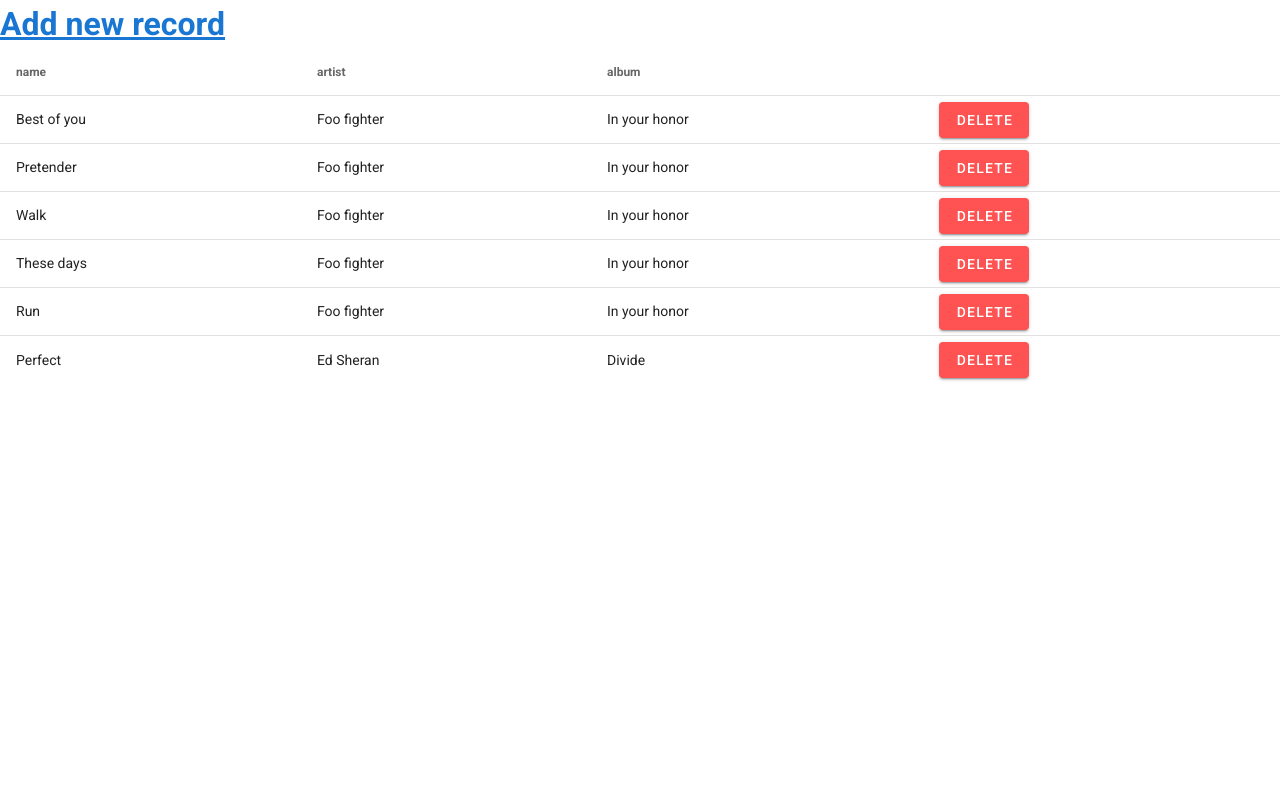
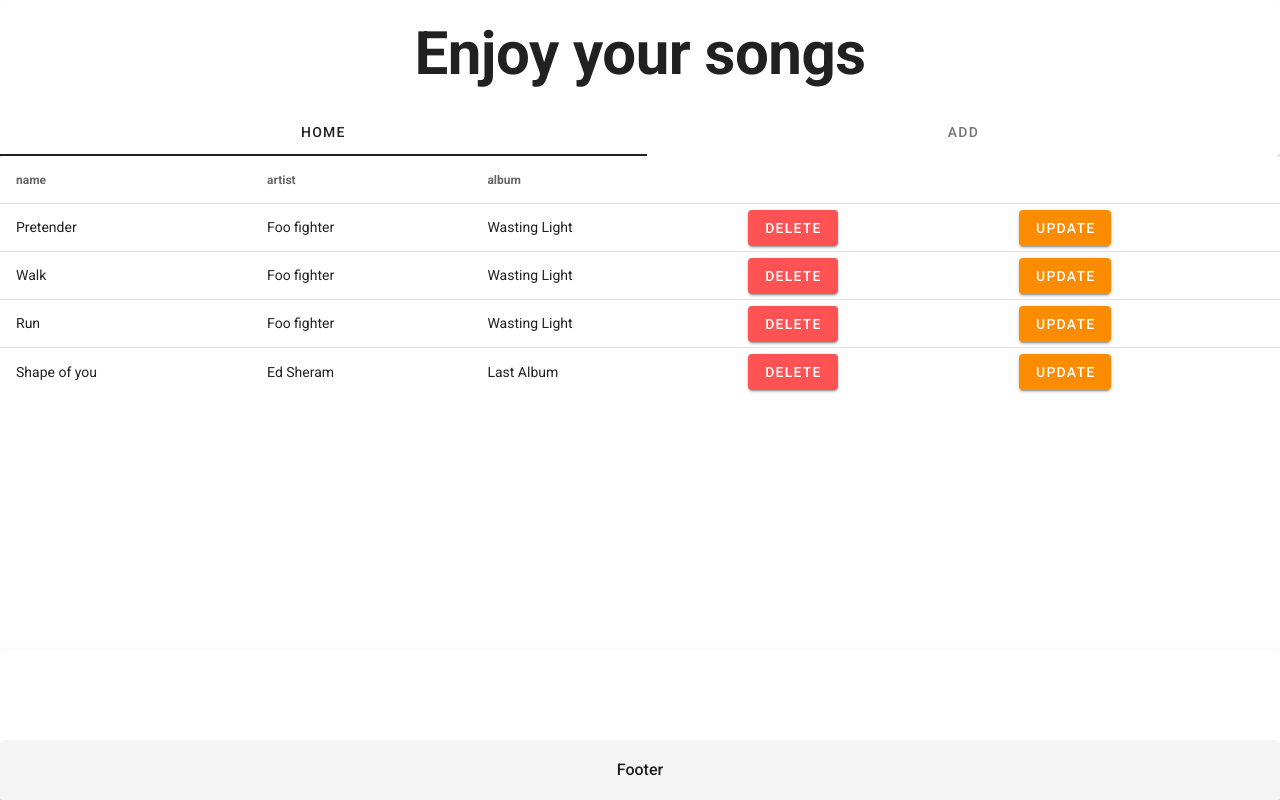
Before and after one commit to guilhermebaldissera/vue-project, a Vue app: page / in a window 1280 px wide. Built offline with nearby package versions, Linux system fonts and the light colour scheme; data requests are answered from the project's data file.

Commit message:
adding update feature

```diff
--- a/db.json
+++ b/db.json
@@ -28,40 +28,28 @@
   ],
   "songs": [
     {
-      "id": 1,
-      "name": "Best of you",
+      "name": "Pretender",
       "artist": "Foo fighter",
-      "album": "In your honor"
+      "album": "Wasting Light",
+      "id": 2
     },
     {
-      "id": 2,
-      "name": "Pretender",
+      "name": "Walk",
       "artist": "Foo fighter",
-      "album": "In your honor"
+      "album": "Wasting Light",
+      "id": 3
     },
     {
-      "id": 3,
-      "name": "Walk",
+      "name": "Run",
       "artist": "Foo fighter",
-      "album": "In your honor"
+      "album": "Wasting Light",
+      "id": 5
     },
     {
-      "id": 4,
-      "name": "These days",
-      "artist": "Foo fighter",
-      "album": "In your honor"
-    },
-    {
-      "id": 5,
-      "name": "Run",
-      "artist": "Foo fighter",
-      "album": "In your honor"
-    },
-    {
-      "name": "Perfect",
-      "artist": "Ed Sheran",
-      "album": "Divide",
-      "id": 6
+      "name": "Shape of you",
+      "artist": "Ed Sheram",
+      "album": "Last Album",
+      "id": 7
     }
   ],
   "comments": [
--- a/src/App.vue
+++ b/src/App.vue
@@ -1,10 +1,30 @@
 <template>
   <v-app>
+  <v-card color="basil">
+    <v-card-title class="text-center justify-center py-6">
+      <h1 class="font-weight-bold display-3 basil--text">
+        Enjoy your songs
+      </h1>
+    </v-card-title>
+
+    <v-tabs v-model="tab" background-color="transparent" color="basil" grow>
+      <v-tab to="/">Home</v-tab>
+      <v-tab to="/song/add">Add</v-tab>
+    </v-tabs>
+  </v-card>
     <v-main>
       <keep-alive>
         <router-view />
       </keep-alive>
     </v-main>
+    <v-card height="150">
+    <v-footer
+      absolute
+      class="font-weight-medium"
+    >
+      <v-col class="text-center" cols="12">Footer </v-col>
+    </v-footer>
+  </v-card>
   </v-app>
 </template>
 
@@ -14,9 +34,19 @@
 
   components: {
   },
-
-  data: () => ({
-    //
-  })
+  data () {
+    return {
+      tab: null
+    }
+  }
+  // watch:{
+  //   tab: (val)=>{
+  //     console.log(val)
+  //   }
+  // }
 }
 </script>
+
+<style scoped>
+
+</style>
--- a/src/components/SimpleTable.vue
+++ b/src/components/SimpleTable.vue
@@ -7,12 +7,14 @@
             {{item}}
           </th>
           <th class="text-left"></th>
+          <th class="text-left"></th>
         </tr>
       </thead>
       <tbody>
         <tr v-for="item in content" :key="item.id">
           <td v-for="value in item.body" :key='value'>{{ value }}</td>
           <td><v-btn @click="deleteItem(item.id)" color="error">Delete</v-btn></td>
+          <td><v-btn @click="updateItem(item)" color="warning" dark>Update</v-btn></td>
         </tr>
       </tbody>
     </template>
@@ -37,6 +39,11 @@
     }
   },
 //   props: ['headers', 'content']
+  methods: {
+    updateItem(item){
+      this.$emit("updateElem", item)
+    }
+  }
 }
 </script>
 
--- a/src/router/index.js
+++ b/src/router/index.js
@@ -11,12 +11,13 @@
     component: Home
   },
   {
-    path: '/add',
-    name: 'Add',
+    path: '/song/:action',
+    name: 'AddAndUpdate',
     // route level code-splitting
     // this generates a separate chunk (about.[hash].js) for this route
     // which is lazy-loaded when the route is visited.
-    component: () => import(/* webpackChunkName: "about" */ '../views/Add.vue')
+    component: () => import(/* webpackChunkName: "about" */ '../views/AddAndUpdate.vue'),
+    props: true
   },
   {
     path: '*',
--- a/src/store/index.js
+++ b/src/store/index.js
@@ -31,6 +31,11 @@
     deleteElem(state, payload) {
       const index = state.songs.findIndex(song => song.id == payload)
       state.songs.splice(index, 1)
+    },
+    updateElem(state, payload){
+      const index = state.songs.findIndex(song => song.id == payload.id)
+      state.songs.splice(index, 1)
+      state.songs.push(payload)
     }
   },
   actions: {
--- a/src/views/Add.vue
+++ /dev/null
@@ -1,80 +0,0 @@
-<template>
-  <div>
-    <router-link to="/" tag='h1'>
-      <a>Go To HOME</a>
-    </router-link>
-    <v-alert dense text type="success" dismissible v-if="feedback">{{feedbackMsg}}</v-alert>
-    <v-form>
-      <v-container>
-        <v-row>
-          <v-col
-            cols="12"
-            sm="6"
-            md="3"
-          >
-            <v-text-field label="Name" v-model="song.name"></v-text-field>
-          </v-col>
-
-          <v-col
-            cols="12"
-            sm="6"
-            md="3"
-          >
-            <v-text-field label="Artist" v-model="song.artist"> </v-text-field>
-          </v-col>
-          <v-col
-            cols="12"
-            sm="6"
-            md="3"
-          >
-            <v-text-field label="Album" v-model="song.album"> </v-text-field>
-          </v-col>
-          <v-col
-            cols="12"
-            sm="6"
-            md="3"
-          >
-            <v-btn @click.prevent="add()" depressed>Add</v-btn>
-          </v-col>
-        </v-row>
-      </v-container>
-    </v-form>
-  </div>
-</template>
-
-<script>
-export default {
-  name: 'Add',
-  data () {
-    return {
-      song: {
-        name: '',
-        artist: '',
-        album: ''
-      },
-      feedback: false,
-      feedbackMsg: 'Element Insert Succefully'
-    }
-  },
-  methods: {
-    add () {
-      this.$http.post('songs', {... this.song})
-      .then(resp=> {
-        this.$store.commit('addElem', resp.data)
-        this.cleanAndFeedback("'Element Insert Succefully'")
-        setInterval(_ => this.feedback = false, 3000)
-      }).catch(e =>{
-        this.cleanAndFeedback(e.toString())
-        console.log(e)
-      } )
-    },
-    cleanAndFeedback(msg){
-      this.feedbackMsg = msg
-        this.feedback = true
-        this.song.name = ''
-        this.song.artist= ''
-        this.song.album = ''
-    }
-  }
-}
-</script>
--- /dev/null
+++ b/src/views/AddAndUpdate.vue
@@ -0,0 +1,115 @@
+<template>
+  <div>
+    <v-alert dense text type="success" dismissible v-if="feedback">{{feedbackMsg}}</v-alert>
+    <v-form>
+      <v-container>
+        <v-row>
+          <v-col
+            cols="12"
+            sm="6"
+            md="3"
+          >
+            <v-text-field label="Name" v-model="song.name"></v-text-field>
+          </v-col>
+
+          <v-col
+            cols="12"
+            sm="6"
+            md="3"
+          >
+            <v-text-field label="Artist" v-model="song.artist"> </v-text-field>
+          </v-col>
+          <v-col
+            cols="12"
+            sm="6"
+            md="3"
+          >
+            <v-text-field label="Album" v-model="song.album"> </v-text-field>
+          </v-col>
+          <v-col
+            cols="12"
+            sm="6"
+            md="3"
+          >
+            <v-btn @click.prevent="addOrUpdate()" depressed>{{editMode ? "Update" : "Add"}}</v-btn>
+          </v-col>
+        </v-row>
+      </v-container>
+    </v-form>
+  </div>
+</template>
+
+<script>
+export default {
+  props: ['action'],
+  name: 'Add',
+  data () {
+    return {
+      id: 0,
+      song: {
+        name: '',
+        artist: '',
+        album: ''
+      },
+      editMode: false,
+      feedback: false,
+      feedbackMsg: 'Element Insert Succefully'
+    }
+  },
+  methods: {
+    addOrUpdate () {
+      if(!this.editMode){
+        this.$http.post('songs', {... this.song})
+        .then(resp=> {
+          this.$store.commit('addElem', resp.data)
+          this.cleanAndFeedback("'Element Insert Succefully'")
+        }).catch(e =>{
+          this.cleanAndFeedback(e.toString())
+        })
+      }
+      else{
+        this.$http.put(`songs/${this.id}`, {... this.song}).then(resp=>{
+          this.$store.commit('updateElem', resp.data)
+          this.cleanAndFeedback("'Element updated Succefully'")
+          this.$router.push('/')
+        }).catch(e =>{
+          this.cleanAndFeedback(e.toString())
+          this.$router.push('/')
+        })
+      }
+    },
+    clean(){
+      this.song.name = ''
+      this.song.artist= ''
+      this.song.album = ''
+    },
+    cleanAndFeedback(msg){
+      this.feedbackMsg = msg
+      this.feedback = !this.editMode ? true : false
+      this.clean()
+      setInterval(_ => this.feedback = false, 2000)
+    },
+    verifyComponentMode(){
+      // this.$route.params.action or user props
+      if(this.action == "add"){
+      this.editMode = false
+      this.clean()
+      }else if(this.action == "edit"){
+        this.editMode = true
+        this.id = this.$route.query.id
+        this.song.name = this.$route.query.name
+        this.song.artist= this.$route.query.artist
+        this.song.album = this.$route.query.album
+      }else {
+        this.$router.push('/')
+      }
+    }
+  },
+  created(){
+    this.verifyComponentMode()
+  },
+  activated(){
+    this.verifyComponentMode()
+  }
+}
+</script>
--- a/src/views/Home.vue
+++ b/src/views/Home.vue
@@ -1,9 +1,6 @@
 <template>
   <div>
-    <router-link to="/add" tag='h1'>
-      <a>Add new record</a>
-    </router-link>
-    <SimpleTable :headers="headers" :content="getAllSongs" :deleteItem="deleteElement" />
+    <SimpleTable :headers="headers" :content="getAllSongs" :deleteItem="deleteElement" @updateElem="updateElem" />
   </div>
 </template>
 
@@ -27,7 +24,6 @@
     }
   },
   created(){
-    console.log("home created")
     this.$http.get('songs').then(resp=> {
       this.$store.commit('initializeSongs', resp.data)
     })
@@ -37,6 +33,10 @@
       this.$http.delete(`songs/${id}`).then(resp=> {
         this.$store.commit('deleteElem', id)
       }).catch(e => console.log(e))
+    },
+    updateElem(event){
+      this.$router.push({path: '/song/edit', query: { id: event.id, name: event.body.name,
+       artist: event.body.artist, album: event.body.album}})
     }
   }
 }
```
Also changed, not shown: 1 other file (tests, documents, lock files or other folders).
